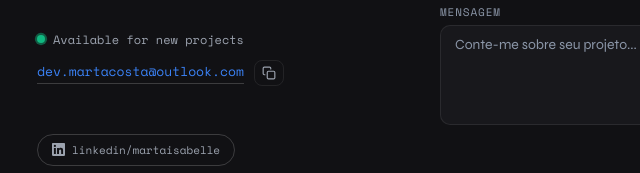
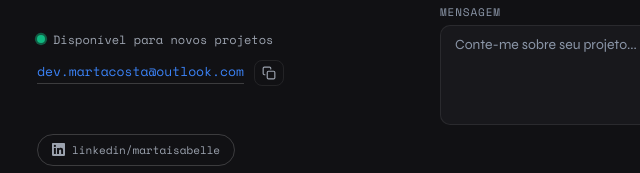
Before and after one commit to martaisabelle/marta-isabelle-portfolio, a website: page index.html in a window 1280 px wide. Shown: the part 3450-3623 px from the top of the page, 224-864 px from the left. Drawn offline with nearby package versions, Linux system fonts and the light colour scheme.

Commit message:
Translate 'Available for new projects' to all languages

```diff
--- a/index.html
+++ b/index.html
@@ -157,7 +157,7 @@
         <p class="c-eyebrow" data-i="c_eyebrow">// vamos trabalhar juntos</p>
         <h2 class="c-ttl" data-i="c_title">Vamos transformar a sua visão em realidade juntos!</h2>
         <p class="c-sub" data-i="c_sub">Aberta a novas oportunidades e colaborações. Entre em contato.</p>
-        <span class="availability"><span class="status-dot"></span>Available for new projects</span>
+        <span class="availability"><span class="status-dot"></span><span data-i="availability">Disponível para novos projetos</span></span>
         <div class="c-email-wrap">
           <a href="#" id="c-email-link" class="c-email"></a>
           <button id="copy-email-btn" class="copy-btn" aria-label="Copiar e-mail">
--- a/script.js
+++ b/script.js
@@ -30,6 +30,7 @@ var T = {
     f_sending:'Enviando...',f_success:'✔ Mensagem enviada com sucesso. Responderei em breve.',
     f_error:'⚠ Algo deu errado. Tente novamente mais tarde.',f_conn:'⚠ Algo deu errado. Tente novamente mais tarde.',
     f_dev:'Desenvolvido por',f_rights:'Todos os direitos reservados.',
+    availability:'Disponível para novos projetos',
     clock_lbl:'Brasil',pm:'manha',pa:'tarde',pe:'noite'
   },
   en:{
@@ -63,6 +64,7 @@ var T = {
     f_sending:'Sending...',f_success:'✔ Message sent successfully. I\'ll get back to you soon.',
     f_error:'⚠ Something went wrong. Please try again later.',f_conn:'⚠ Something went wrong. Please try again later.',
     f_dev:'Developed by',f_rights:'All rights reserved.',
+    availability:'Available for new projects',
     clock_lbl:'Brazil',pm:'AM',pa:'PM',pe:'PM'
   },
   es:{
@@ -96,6 +98,7 @@ var T = {
     f_sending:'Enviando...',f_success:'✔ Mensaje enviado con éxito. Te responderé pronto.',
     f_error:'⚠ Algo salió mal. Inténtalo de nuevo más tarde.',f_conn:'⚠ Algo salió mal. Inténtalo de nuevo más tarde.',
     f_dev:'Desarrollado por',f_rights:'Todos los derechos reservados.',
+    availability:'Disponible para nuevos proyectos',
     clock_lbl:'Brasil',pm:'manana',pa:'tarde',pe:'noche'
   }
 };
```
